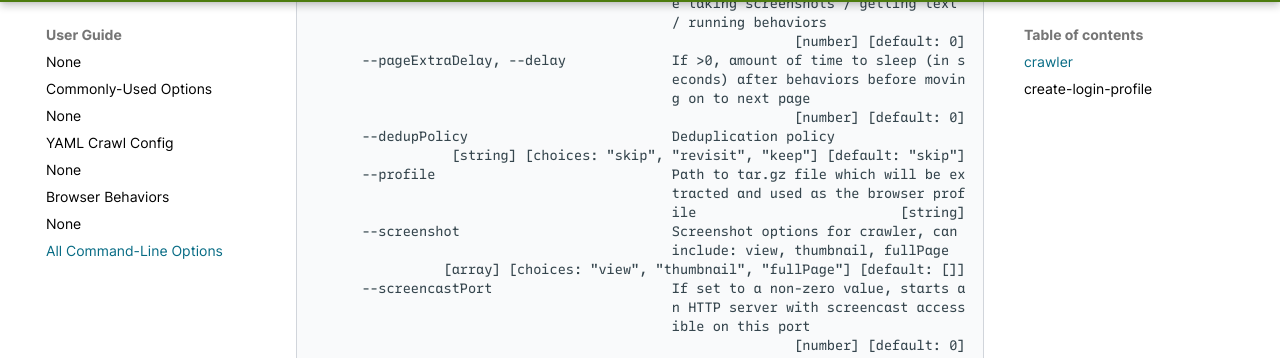
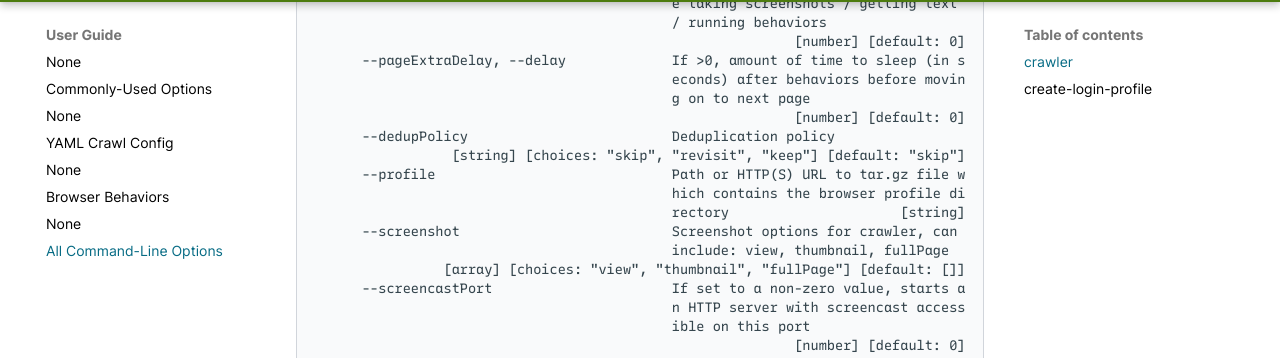
Before and after one commit to webrecorder/browsertrix-crawler, an MkDocs documentation site: the page built from docs/docs/user-guide/cli-options.md, in a window 1280 px wide and 900 px high, scrolled down 2977 px. Shown: the part 94-452 px from the top of the window. Built offline with MkDocs 1.6.1 and Material for MkDocs 9.7.7, drawn with Linux system fonts in a browser that asks for light colours; comment, search, counter and statistics services are not loaded.

Commit message:
minor tweaks to text

```diff
--- a/docs/docs/user-guide/cli-options.md
+++ b/docs/docs/user-guide/cli-options.md
@@ -155,9 +155,9 @@ Options:
                                                            [number] [default: 0]
       --dedupPolicy                         Deduplication policy
                  [string] [choices: "skip", "revisit", "keep"] [default: "skip"]
-      --profile                             Path to tar.gz file which will be ex
-                                            tracted and used as the browser prof
-                                            ile                         [string]
+      --profile                             Path or HTTP(S) URL to tar.gz file w
+                                            hich contains the browser profile di
+                                            rectory                     [string]
       --screenshot                          Screenshot options for crawler, can
                                             include: view, thumbnail, fullPage
                 [array] [choices: "view", "thumbnail", "fullPage"] [default: []]
```
Also changed, not shown: 2 other files.
